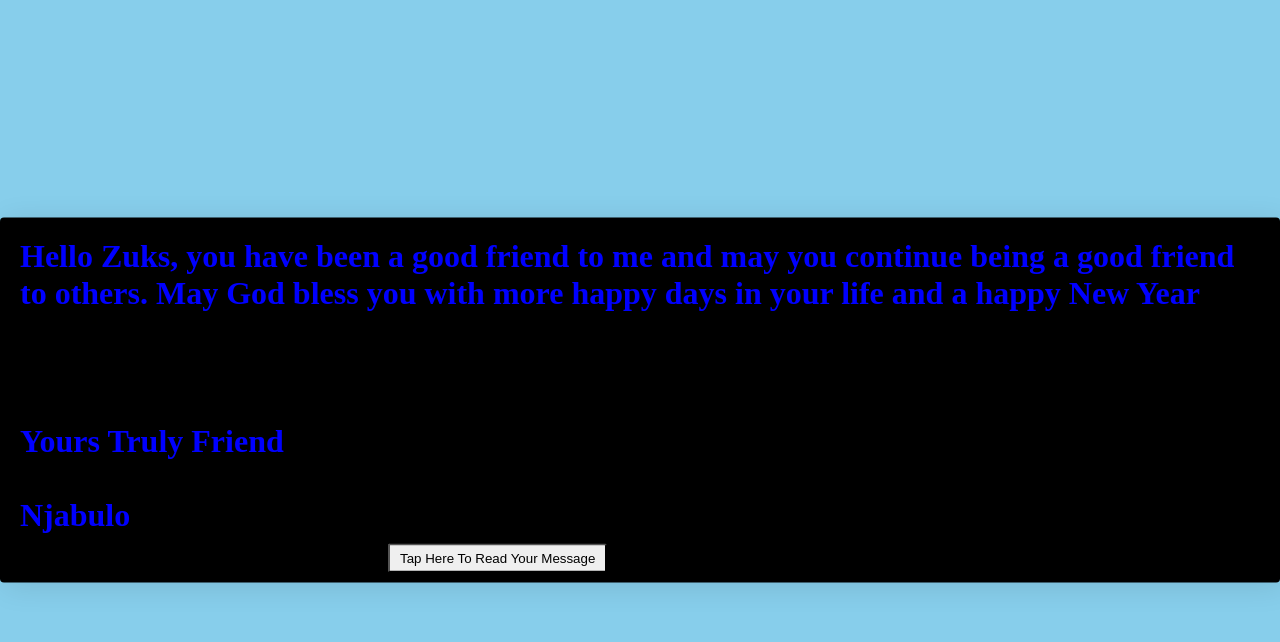
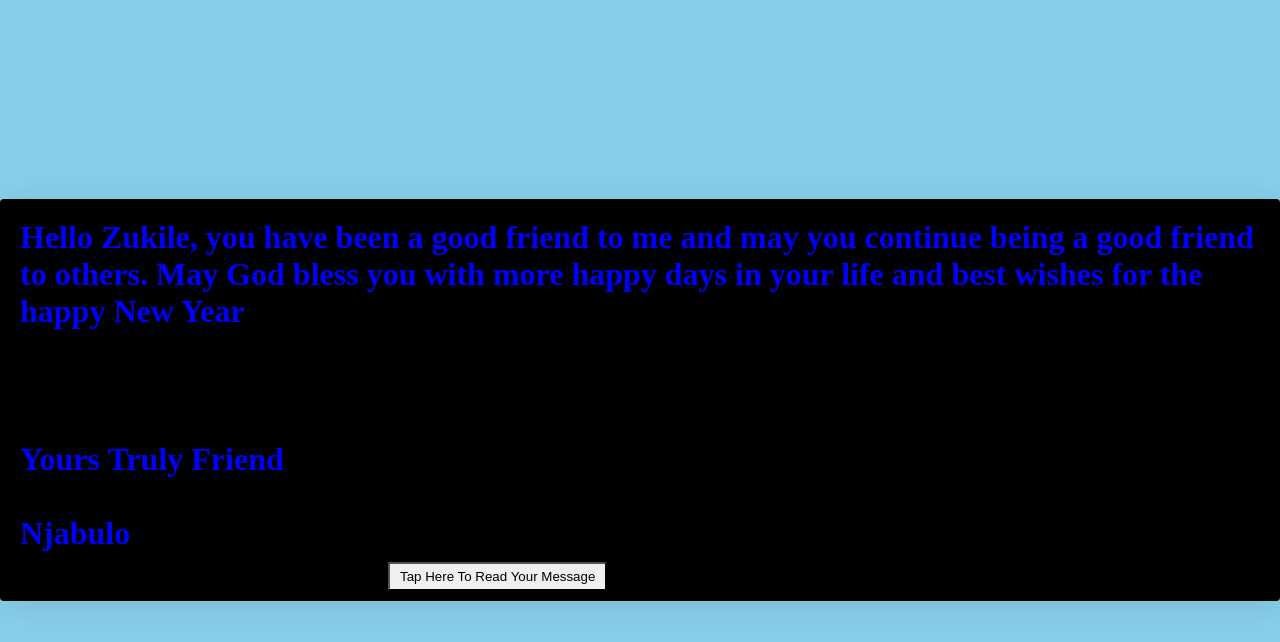
Before and after one commit to mthnja014/message-to-a-friend-, a plain HTML site: page index.html in a window 1280 px wide. Both pictures are taken after a click on the button "Tap Here To Read Your Message". Drawn offline with Linux system fonts and the light colour scheme.

Commit message:
Update index.html

```diff
--- a/index.html
+++ b/index.html
@@ -34,7 +34,7 @@ button{
    <script>
       var show = document.getElementById("show").value;
        function button() {
-          document.getElementById("show").innerHTML = " Hello Zuks, you have been a good friend to me and may you continue being a good friend to others. May God bless you with more happy days in your life and a happy New Year<br></br><br></br>Yours Truly Friend<br></br>Njabulo";
+          document.getElementById("show").innerHTML = " Hello Zukile, you have been a good friend to me and may you continue being a good friend to others. May God bless you with more happy days in your life and best wishes for the happy New Year<br></br><br></br>Yours Truly Friend<br></br>Njabulo";
        }
    </script>
 </body>
```
